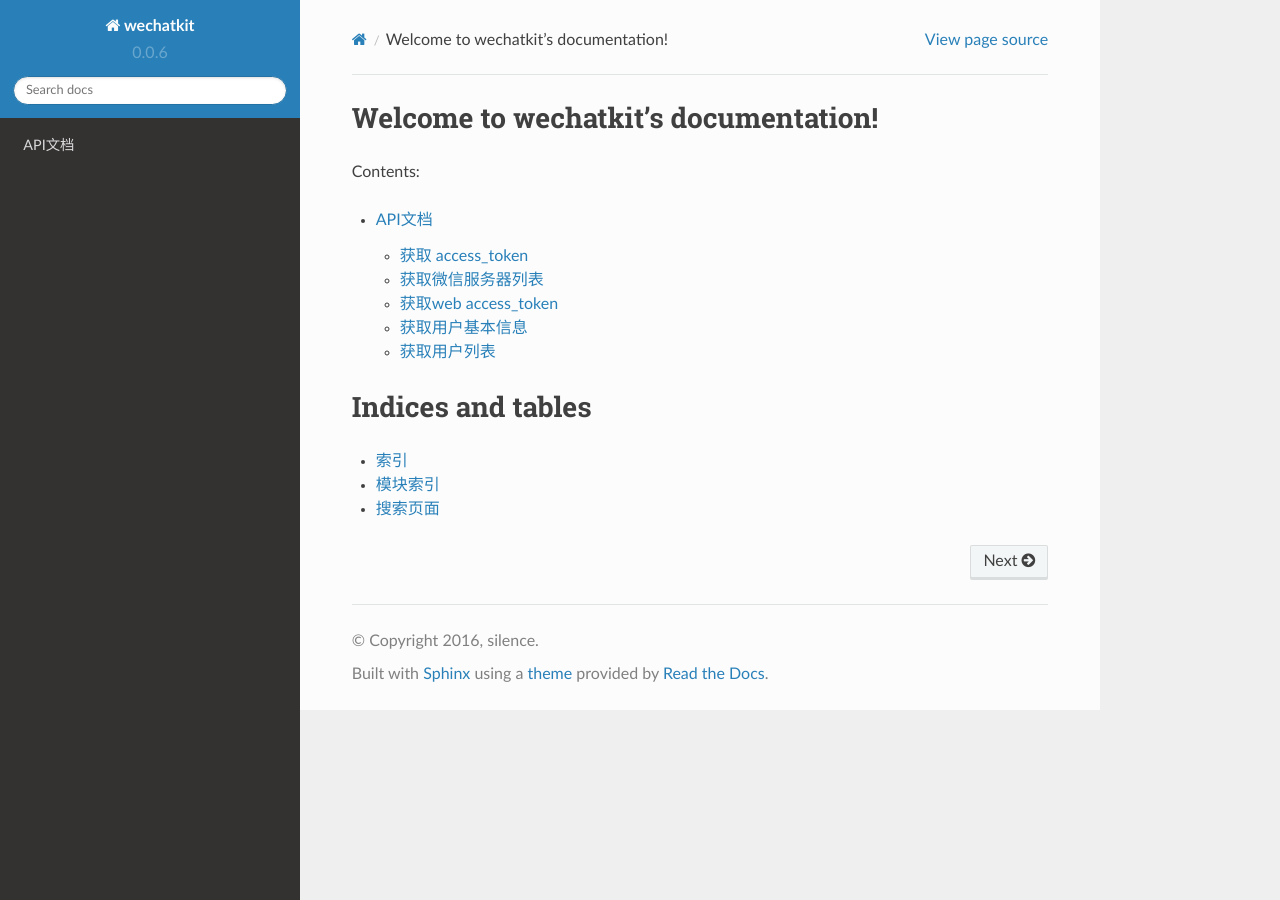
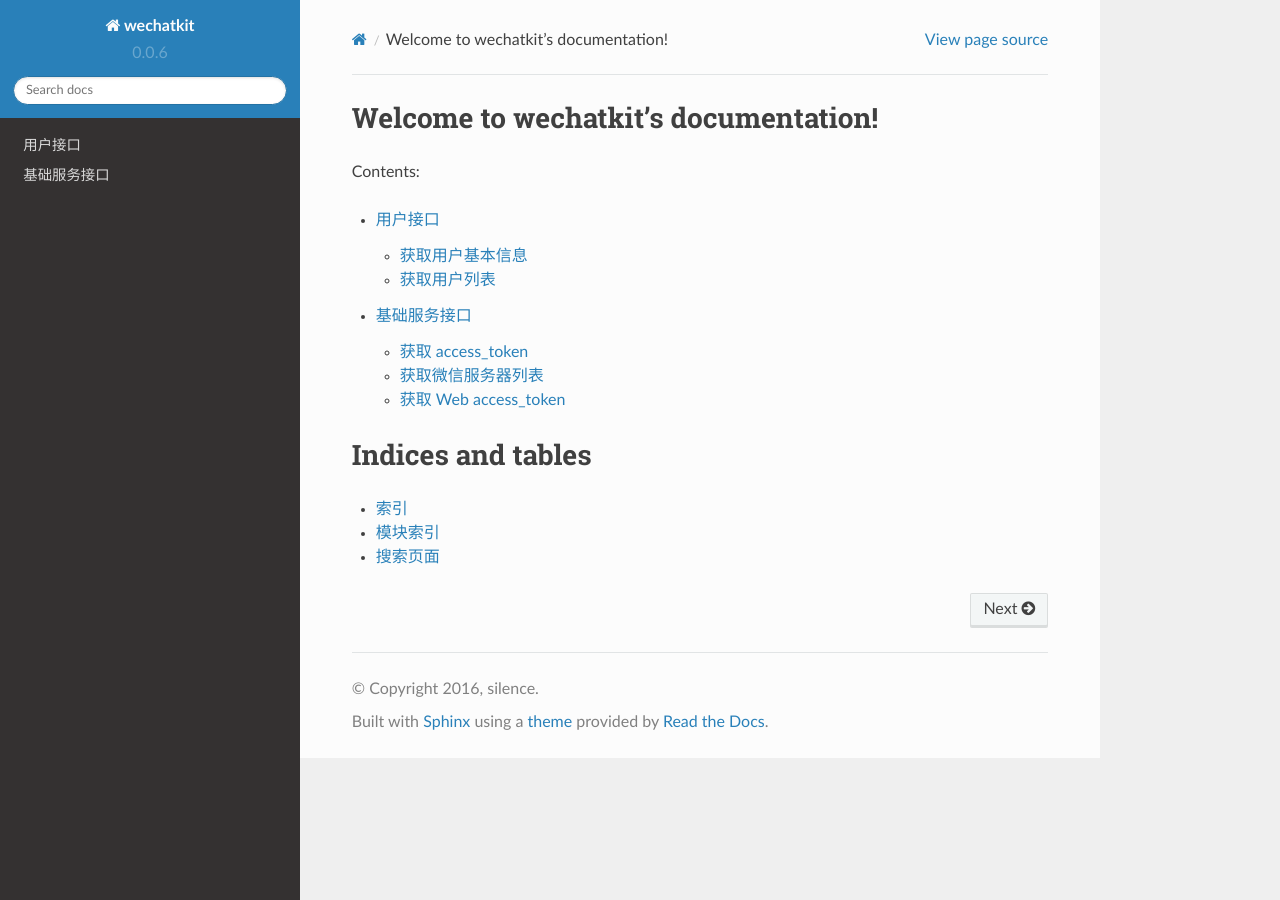
Before and after one commit to istommao/wechatkit, a Sphinx documentation site: the page built from docs/index.rst, in a window 1280 px wide. Built offline with Sphinx 7.4.7 and the Read the Docs theme 2.0.0, drawn with Linux system fonts in a browser that asks for light colours.

Commit message:
Modify docs

```diff
--- /dev/null
+++ b/docs/basic/access_token.rst
@@ -0,0 +1,6 @@
+获取 access_token
+==================
+
+.. code-block:: python
+
+    WechatBasicAPI.get_access_token(appid, appsecret)
--- /dev/null
+++ b/docs/basic/callbackip.rst
@@ -0,0 +1,6 @@
+获取微信服务器列表
+=====================
+
+.. code-block:: python
+
+    WechatBasicAPI.get_callbackip(access_token)
--- /dev/null
+++ b/docs/basic/index.rst
@@ -0,0 +1,9 @@
+基础服务接口
+===============
+
+.. toctree::
+   :maxdepth: 2
+
+   access_token
+   callbackip
+   web_access_token
--- a/docs/conf.py
+++ b/docs/conf.py
@@ -337,15 +337,6 @@ texinfo_documents = [
 # If true, do not generate a @detailmenu in the "Top" node's menu.
 #
 # texinfo_no_detailmenu = False
-
-from recommonmark.parser import CommonMarkParser
-
-source_parsers = {
-    '.md': CommonMarkParser,
-}
-
-source_suffix = ['.rst', '.md']
-
 import sphinx_rtd_theme
 
 html_theme = "sphinx_rtd_theme"
--- a/docs/docs/index.rst
+++ /dev/null
@@ -1,10 +0,0 @@
-API文档
-============
-
-目录：
-
-.. toctree::
-    :maxdepth: 1
-
-    basic
-    user
--- a/docs/index.rst
+++ b/docs/index.rst
@@ -9,9 +9,9 @@ Welcome to wechatkit's documentation!
 Contents:
 
 .. toctree::
-   :maxdepth: 2
 
-   docs/index
+   user/index
+   basic/index
 
 
 Indices and tables
--- /dev/null
+++ b/docs/user/index.rst
@@ -0,0 +1,8 @@
+用户接口
+==========
+
+.. toctree::
+   :maxdepth: 1
+
+   userinfo
+   userlist
--- /dev/null
+++ b/docs/user/userinfo.rst
@@ -0,0 +1,6 @@
+获取用户基本信息
+==================
+
+.. code-block:: python
+
+    WechatUserAPI.get_user_basic_info(access_token, openid)
--- /dev/null
+++ b/docs/user/userlist.rst
@@ -0,0 +1,6 @@
+获取用户列表
+============
+
+.. code-block:: python
+
+    WechatUserAPI.get_user_list(access_token, next_openid=None)
```
Also changed, not shown: docs/basic/web_access_token.rst (added, +7 -0 lines), docs/docs/basic.md (deleted, +0 -18 lines), docs/docs/user.md (deleted, +0 -12 lines).
